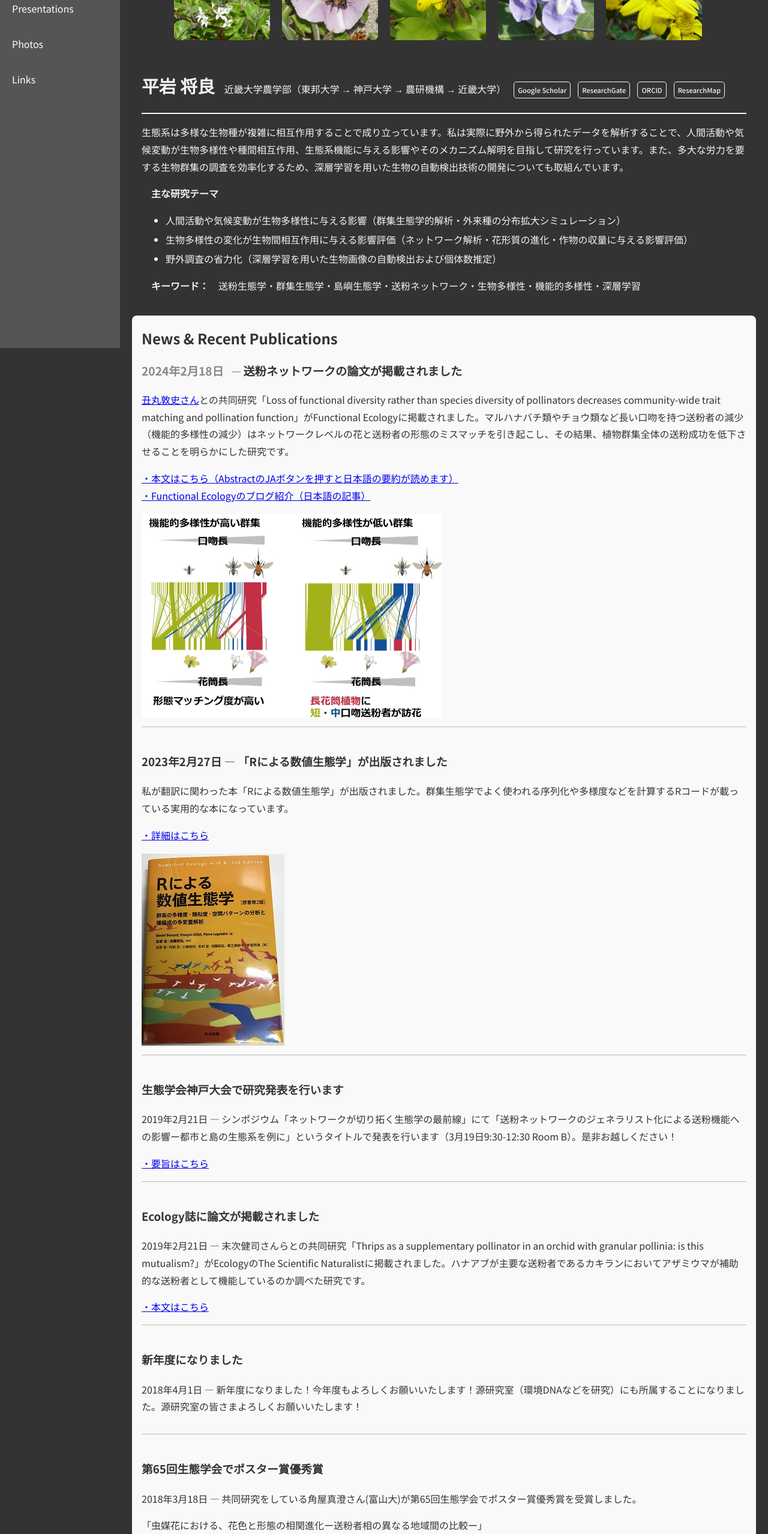
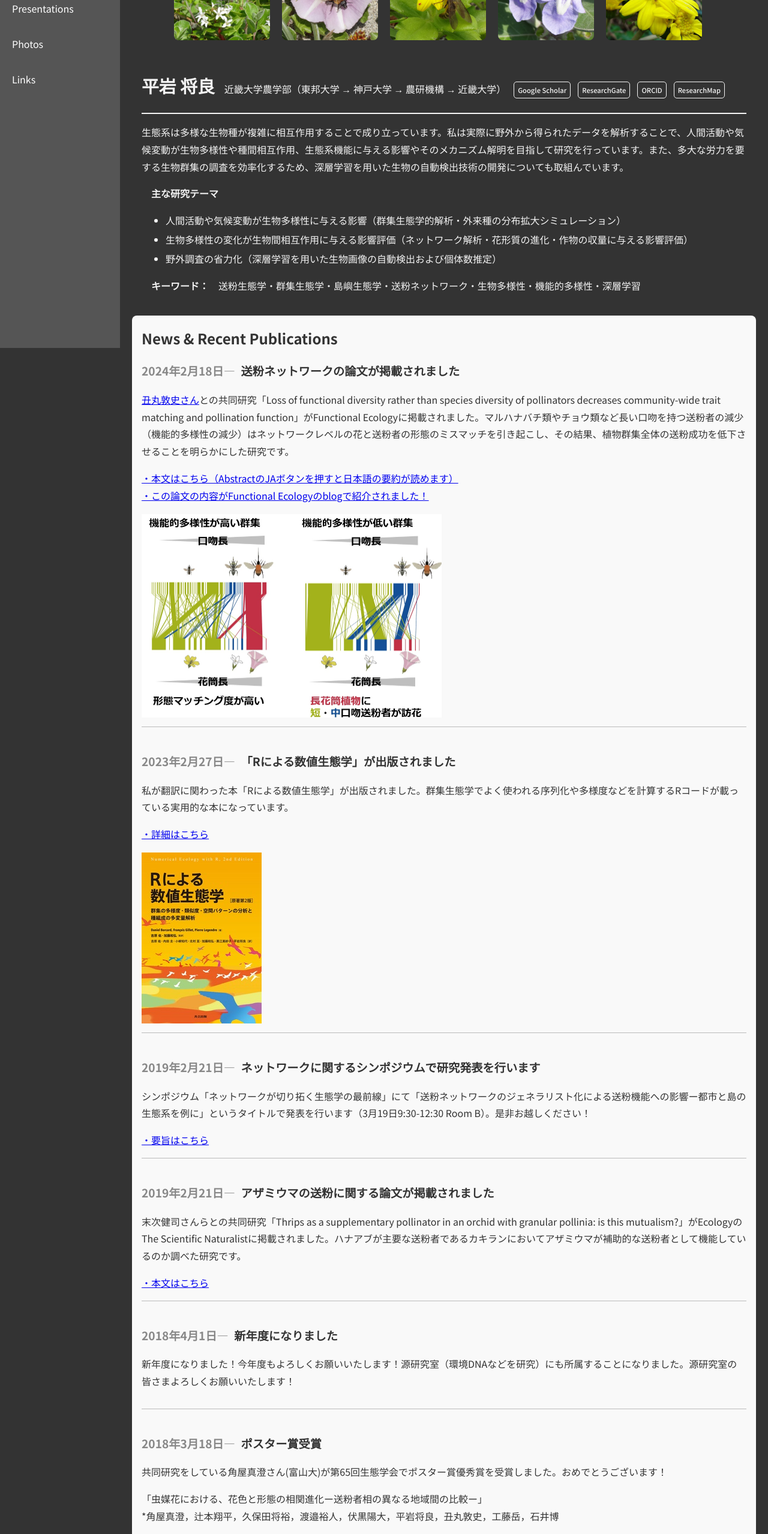
Before and after one commit to mkhiraiwa/mkhiraiwa.github.io, a plain HTML site: page index.html in a window 1280 px wide. Shown: the part 240-2797 px from the top of the page at 60% size. Drawn offline with Linux system fonts and the light colour scheme.

Commit message:
ニュース修正完了

```diff
--- a/index.html
+++ b/index.html
@@ -286,64 +286,64 @@
           <h2>News & Recent Publications</h2>
 
           <div class="news-item">
-            <p><span class="news-date">2024年2月18日</span> — <span class="news-title">送粉ネットワークの論文が掲載されました</span></p>
+            <p><span class="news-date">2024年2月18日—</span><span class="news-title">送粉ネットワークの論文が掲載されました</span></p>
             <p><a href="http://www2.kobe-u.ac.jp/~ushimaru/index.html" target="_blank">丑丸敦史さん</a>との共同研究「Loss of functional diversity rather than species diversity of pollinators decreases community-wide trait matching and pollination function」がFunctional Ecologyに掲載されました。マルハナバチ類やチョウ類など長い口吻を持つ送粉者の減少（機能的多様性の減少）はネットワークレベルの花と送粉者の形態のミスマッチを引き起こし、その結果、植物群集全体の送粉成功を低下させることを明らかにした研究です。</p>
             <a href="https://besjournals.onlinelibrary.wiley.com/doi/full/10.1111/1365-2435.14527" target="_blank">・本文はこちら（AbstractのJAボタンを押すと日本語の要約が読めます）</a><br>
-            <a href="https://functionalecologists.com/2024/07/11/masayoshi-hiraiwa-on-diverse-communities-for-diverse-interactions-impact-of-long-tongued-pollinator-loss-in-pollination-networks-japanese-translation/" target="_blank">・Functional Ecologyのブログ紹介（日本語の記事）</a><br>
+            <a href="https://functionalecologists.com/2024/07/11/masayoshi-hiraiwa-on-diverse-communities-for-diverse-interactions-impact-of-long-tongued-pollinator-loss-in-pollination-networks-japanese-translation/" target="_blank">・この論文の内容がFunctional Ecologyのblogで紹介されました！</a><br>
             <img src="figFE.jpg" alt="Figure from Functional Ecology paper">
           </div>
 
           <div class="news-item">
-            <h3>2023年2月27日 — 「Rによる数値生態学」が出版されました</h3>
+            <p><span class="news-date">2023年2月27日—</span><span class="news-title">「Rによる数値生態学」が出版されました</span></p>
             <p>私が翻訳に関わった本「Rによる数値生態学」が出版されました。群集生態学でよく使われる序列化や多様度などを計算するRコードが載っている実用的な本になっています。</p>
             <a href="https://www.kyoritsu-pub.co.jp/book/b10025464.html" target="_blank">・詳細はこちら</a><br>
-            <img src="IMG_4192.jpg" alt="Book cover">
+            <img src="Rbook.jpg" alt="Book cover">
           </div>
 
           <div class="news-item">
-            <h3>生態学会神戸大会で研究発表を行います</h3>
-            <p>2019年2月21日 — シンポジウム「ネットワークが切り拓く生態学の最前線」にて「送粉ネットワークのジェネラリスト化による送粉機能への影響ー都市と島の生態系を例に」というタイトルで発表を行います（3月19日9:30-12:30 Room B）。是非お越しください！</p>
+            <p><span class="news-date">2019年2月21日—</span><span class="news-title">ネットワークに関するシンポジウムで研究発表を行います</span></p>
+            <p>シンポジウム「ネットワークが切り拓く生態学の最前線」にて「送粉ネットワークのジェネラリスト化による送粉機能への影響ー都市と島の生態系を例に」というタイトルで発表を行います（3月19日9:30-12:30 Room B）。是非お越しください！</p>
             <a href="http://www.esj.ne.jp/meeting/abst/66/S14.html" target="_blank">・要旨はこちら</a>
           </div>
 
           <div class="news-item">
-            <h3>Ecology誌に論文が掲載されました</h3>
-            <p>2019年2月21日 — 末次健司さんらとの共同研究「Thrips as a supplementary pollinator in an orchid with granular pollinia: is this mutualism?」がEcologyのThe Scientific Naturalistに掲載されました。ハナアブが主要な送粉者であるカキランにおいてアザミウマが補助的な送粉者として機能しているのか調べた研究です。</p>
+            <p><span class="news-date">2019年2月21日—</span><span class="news-title">アザミウマの送粉に関する論文が掲載されました</span></p>
+            <p>末次健司さんらとの共同研究「Thrips as a supplementary pollinator in an orchid with granular pollinia: is this mutualism?」がEcologyのThe Scientific Naturalistに掲載されました。ハナアブが主要な送粉者であるカキランにおいてアザミウマが補助的な送粉者として機能しているのか調べた研究です。</p>
             <a href="https://esajournals.onlinelibrary.wiley.com/doi/10.1002/ecy.2535" target="_blank">・本文はこちら</a>
           </div>
 
           <div class="news-item">
-            <h3>新年度になりました</h3>
-            <p>2018年4月1日 — 新年度になりました！今年度もよろしくお願いいたします！源研究室（環境DNAなどを研究）にも所属することになりました。源研究室の皆さまよろしくお願いいたします！</p>
+            <p><span class="news-date">2018年4月1日—</span><span class="news-title">新年度になりました</span></p>
+            <p>新年度になりました！今年度もよろしくお願いいたします！源研究室（環境DNAなどを研究）にも所属することになりました。源研究室の皆さまよろしくお願いいたします！</p>
           </div>
 
           <div class="news-item">
-            <h3>第65回生態学会でポスター賞優秀賞</h3>
-            <p>2018年3月18日 — 共同研究をしている角屋真澄さん(富山大)が第65回生態学会でポスター賞優秀賞を受賞しました。</p>
+            <p><span class="news-date">2018年3月18日—</span><span class="news-title">ポスター賞受賞</span></p>
+            <p> 共同研究をしている角屋真澄さん(富山大)が第65回生態学会でポスター賞優秀賞を受賞しました。おめでとうございます！</p>
             <p>「虫媒花における、花色と形態の相関進化ー送粉者相の異なる地域間の比較ー」<br>*角屋真澄，辻本翔平，久保田将裕，渡邉裕人，伏黒陽大，平岩将良，丑丸敦史，工藤岳，石井博</p>
           </div>
 
           <div class="news-item">
-            <h3>三宅島での研究成果がJournal of Asia-Pacific Entomologyに掲載</h3>
-            <p>2017年7月26日 — 吉川徹朗さん、岸茂樹さん、櫻なささん、加藤和弘さんとの共同研究「Interaction between insects and insect-pollinated plants on Miyake Island after a recent volcanic eruption: A comparison between vegetation types」がJournal of Asia-Pacific Entomologyに掲載されました。</p>
+          　<p><span class="news-date">2017年7月26日—</span><span class="news-title">三宅島の噴火と送粉ネットワークの論文が掲載されました</span></p>
+            <p>2017年7月26日 — 吉川徹朗さん、岸茂樹さん、櫻なささん、加藤和弘さんとの共同研究「Interaction between insects and insect-pollinated plants on Miyake Island after a recent volcanic eruption: A comparison between vegetation types」がJournal of Asia-Pacific Entomologyに掲載されました。大きな噴火があった三宅島において、植物-送粉者ネットワークを植生間で比較した研究です。</p>
             <a href="http://www.sciencedirect.com/science/article/pii/S1226861517302285" target="_blank">・本文はこちら</a>
           </div>
 
           <div class="news-item">
-            <h3>第64回生態学会でポスター賞優秀賞</h3>
-            <p>2017年3月15日 — 共同研究をしている清水健将さんが第64回生態学会でポスター賞優秀賞を受賞しました。<br>「都市化による機能群多様性の減少が植物‐送粉者ネットワークに与える影響」<br>*清水健将, 平岩将良, 丑丸敦史(神戸大・人間発達環境)</p>
+            <p><span class="news-date">2017年3月15日—</span><span class="news-title">ポスター賞受賞</span></p>
+            <p>共同研究をしている清水健将さんが第64回生態学会でポスター賞優秀賞を受賞しました。おめでとうございます！<br>「都市化による機能群多様性の減少が植物‐送粉者ネットワークに与える影響」<br>*清水健将, 平岩将良, 丑丸敦史(神戸大・人間発達環境)</p>
           </div>
 
           <div class="news-item">
-            <h3>新しい論文がProceedings of the Royal Society Bに掲載されました</h3>
-            <p>2017年1月13日 — <a href="http://www2.kobe-u.ac.jp/~ushimaru/index.html" target="_blank">丑丸敦史さん</a>との共同研究「Low functional diversity promotes niche changes in natural island pollinator communities.」がProceedings of the Royal Society Bに掲載されました。近年進行するマルハナバチなどの長口吻送粉者の減少が植物に与える影響評価を伊豆諸島の群集を用いて行った研究です。</p>
+            <p><span class="news-date">2017年1月13日—</span><span class="news-title">伊豆諸島の送粉ネットワークに関する論文が掲載されました</span></p>
+            <p><a href="http://www2.kobe-u.ac.jp/~ushimaru/index.html" target="_blank">丑丸敦史さん</a>との共同研究「Low functional diversity promotes niche changes in natural island pollinator communities.」がProceedings of the Royal Society Bに掲載されました。近年進行するマルハナバチなどの長口吻送粉者の減少が植物に与える影響評価を伊豆諸島の群集を用いて行った研究です。</p>
             <a href="http://rspb.royalsocietypublishing.org/content/284/1846/20162218" target="_blank">・本文はこちら</a><br>
             <a href="research.html">・日本語の要約はこちら</a>
           </div>
 
           <div class="news-item">
-            <h3>ウェブサイトを開設しました</h3>
-            <p>2016年12月26日 — ウェブサイトを開設しました。よろしくお願いします。</p>
+            <p><span class="news-date">2016年12月26日—</span><span class="news-title">ウェブサイトを開設しました</span></p>
+            <p>ウェブサイトを開設しました。よろしくお願いします。</p>
           </div>
         </div>
 
```
Also changed, not shown: Rbook.jpg (added).
